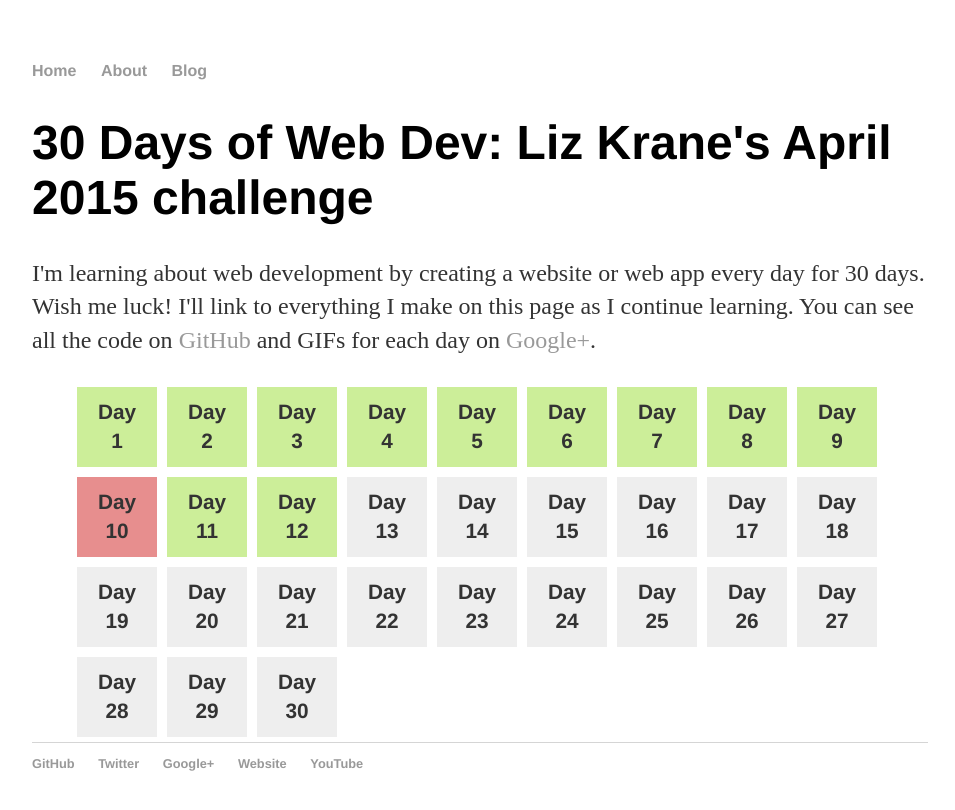
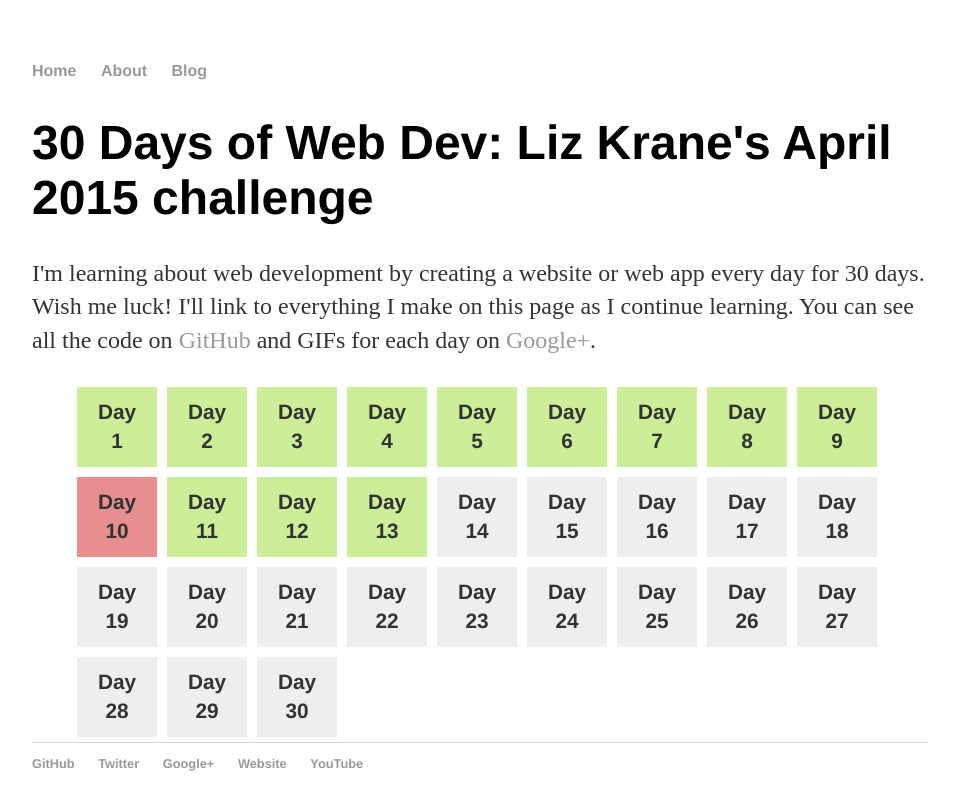
Before and after one commit to LearningNerd/30DaysOfWebDev, a Jekyll site: the page built from index.html, in a window 1280 px wide. Shown: the top 810 px of the page, without its empty margins (160-1115 px from the left). Built offline with Jekyll 4.4.1, drawn with Linux system fonts in a browser that asks for light colours.

Commit message:
Update index.html

```diff
--- a/index.html
+++ b/index.html
@@ -16,7 +16,7 @@ title: 30 Days of Web Dev - Liz Krane's April 2015 challenge
 		  <li class="missed">Day 10</li>
 		  <a href="day11/"><li class="done">Day <br/>11</li></a>
 		  <a href="day12/"><li class="done">Day <br/>12</li></a>
-		  <li>Day 13</li>
+		  <a href="day13/"><li class="done">Day <br/>13</li></a>
 		  <li>Day 14</li>
 		  <li>Day 15</li>
 		  <li>Day 16</li>
```
